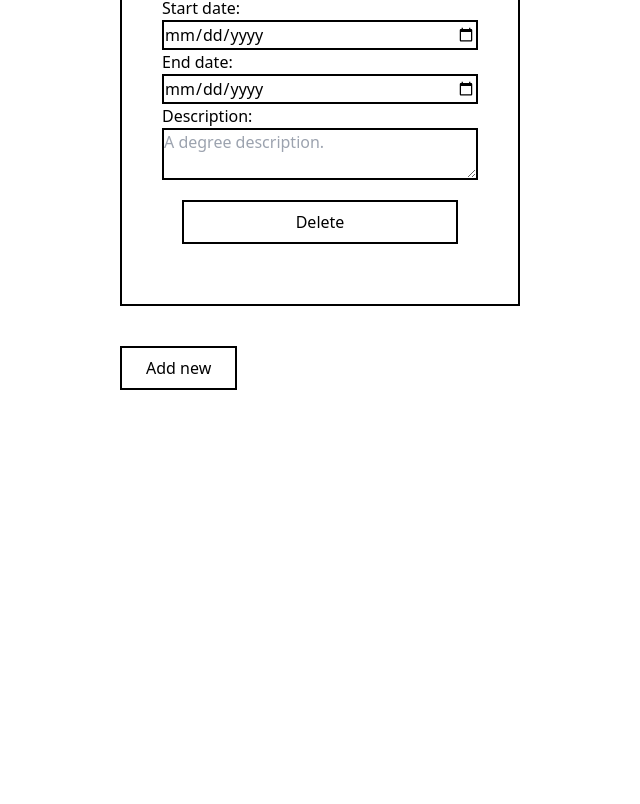
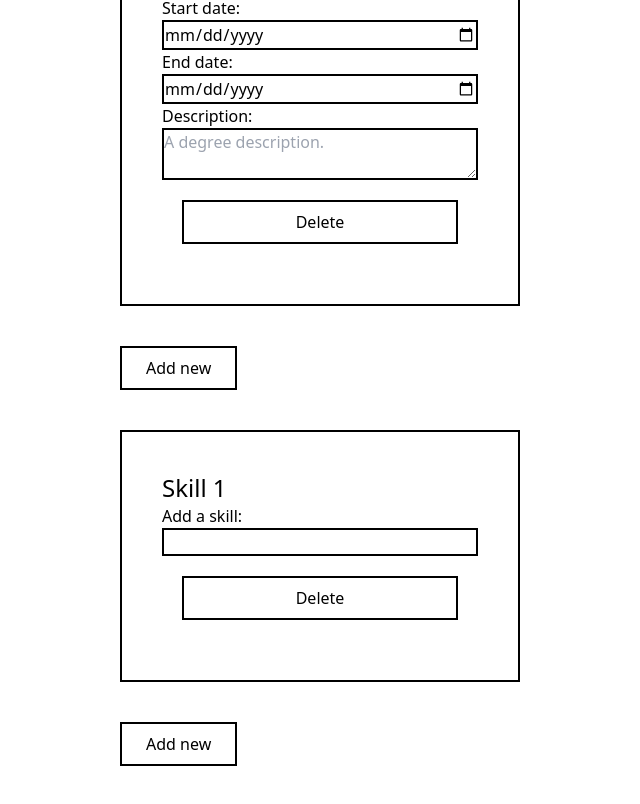
Before and after one commit to aarnif/CVApplication, a React (Vite) app: page / in a window 1280 px wide. Shown: the part 1750-2554 px from the top of the page, without its empty margins (0-640 px from the left). Before the commit the page ends 2220 px from the top, so only its background shows below. Built offline with nearby package versions, Linux system fonts and the light colour scheme.

Commit message:
Add Skill-component

```diff
--- a/src/App.jsx
+++ b/src/App.jsx
@@ -35,6 +35,10 @@ function App() {
     description: useField("text", "A degree description."),
   };
 
+  const skill = {
+    name: useField("text", "A programming language or a technology etc."),
+  };
+
   const workExperiencesData = [
     {
       id: uuid(),
@@ -49,8 +53,16 @@ function App() {
     },
   ];
 
+  const skillsData = [
+    {
+      id: uuid(),
+      ...skill,
+    },
+  ];
+
   const [workExperiences, setWorkExperiences] = useState(workExperiencesData);
   const [degrees, setDegrees] = useState(degreeData);
+  const [skills, setSkills] = useState(skillsData);
 
   const addNewWorkExperience = () => {
     console.log("Clicked add new work experience.");
@@ -88,6 +100,23 @@ function App() {
     setDegrees(newDegrees);
   };
 
+  const addSkill = () => {
+    console.log("Clicked add new skill.");
+    const newSkill = {
+      id: uuid(),
+      ...skill,
+    };
+    setSkills([...skills, newSkill]);
+    console.log(skills);
+  };
+
+  const deleteSkill = (event, id) => {
+    event.preventDefault();
+    console.log("Clicked delete skill.");
+    const newSkills = skills.filter((skill) => skill.id !== id);
+    setSkills(newSkills);
+  };
+
   return (
     <>
       <CVCreator
@@ -100,12 +129,16 @@ function App() {
         phoneNumber={phoneNumber}
         homePage={homePage}
         gitHubProfile={gitHubProfile}
+        skill={skill}
         workExperiences={workExperiences}
         addNewWorkExperience={addNewWorkExperience}
         deleteWorkExperience={deleteWorkExperience}
         degrees={degrees}
         addNewDegree={addNewDegree}
         deleteDegree={deleteDegree}
+        skills={skills}
+        addSkill={addSkill}
+        deleteSkill={deleteSkill}
       />
       <Preview />
     </>
--- /dev/null
+++ b/src/components/CVCreator/Skill.jsx
@@ -0,0 +1,27 @@
+import React from "react";
+
+const Skill = ({ index, id, name, deleteSkill }) => {
+  return (
+    <div className="border-2 border-black m-10 p-10">
+      <h1 className="text-2xl">Skill {index}</h1>
+      <form>
+        <ul>
+          <li className="flex flex-col">
+            <label>Add a skill:</label>
+            <input className="border-2 border-black" {...name} />
+          </li>
+          <li className="flex flex-col">
+            <button
+              className="border-2 border-black m-5 px-6 py-2"
+              onClick={() => deleteSkill(id)}
+            >
+              Delete
+            </button>
+          </li>
+        </ul>
+      </form>
+    </div>
+  );
+};
+
+export default Skill;
--- a/src/components/CVCreator/index.jsx
+++ b/src/components/CVCreator/index.jsx
@@ -3,28 +3,28 @@ import PersonalInfo from "./PersonalInfo";
 import ContactInfo from "./ContactInfo";
 import WorkExperience from "./WorkExperience";
 import Degree from "./Degree";
+import Skill from "./Skill";
 
 const CVCreator = ({
-  props,
+  firstName,
+  lastName,
+  title,
+  description,
+  email,
+  phoneNumber,
+  location,
+  homePage,
+  gitHubProfile,
   workExperiences,
   addNewWorkExperience,
   deleteWorkExperience,
   degrees,
   addNewDegree,
   deleteDegree,
+  skills,
+  addSkill,
+  deleteSkill,
 }) => {
-  const {
-    firstName,
-    lastName,
-    title,
-    description,
-    email,
-    phoneNumber,
-    location,
-    homePage,
-    gitHubProfile,
-  } = { ...props };
-
   return (
     <main className="w-2/4 p-20">
       <h1 className="text-2xl">CVCreator</h1>
@@ -85,6 +85,24 @@ const CVCreator = ({
       >
         Add new
       </button>
+      {skills.map((skill, index) => {
+        console.log(index);
+        return (
+          <Skill
+            key={skill.id}
+            id={skill.id}
+            index={index + 1}
+            skill={skill.skill}
+            deleteSkill={deleteSkill}
+          />
+        );
+      })}
+      <button
+        className="border-2 border-black mx-10 px-6 py-2"
+        onClick={addSkill}
+      >
+        Add new
+      </button>
     </main>
   );
 };
```
